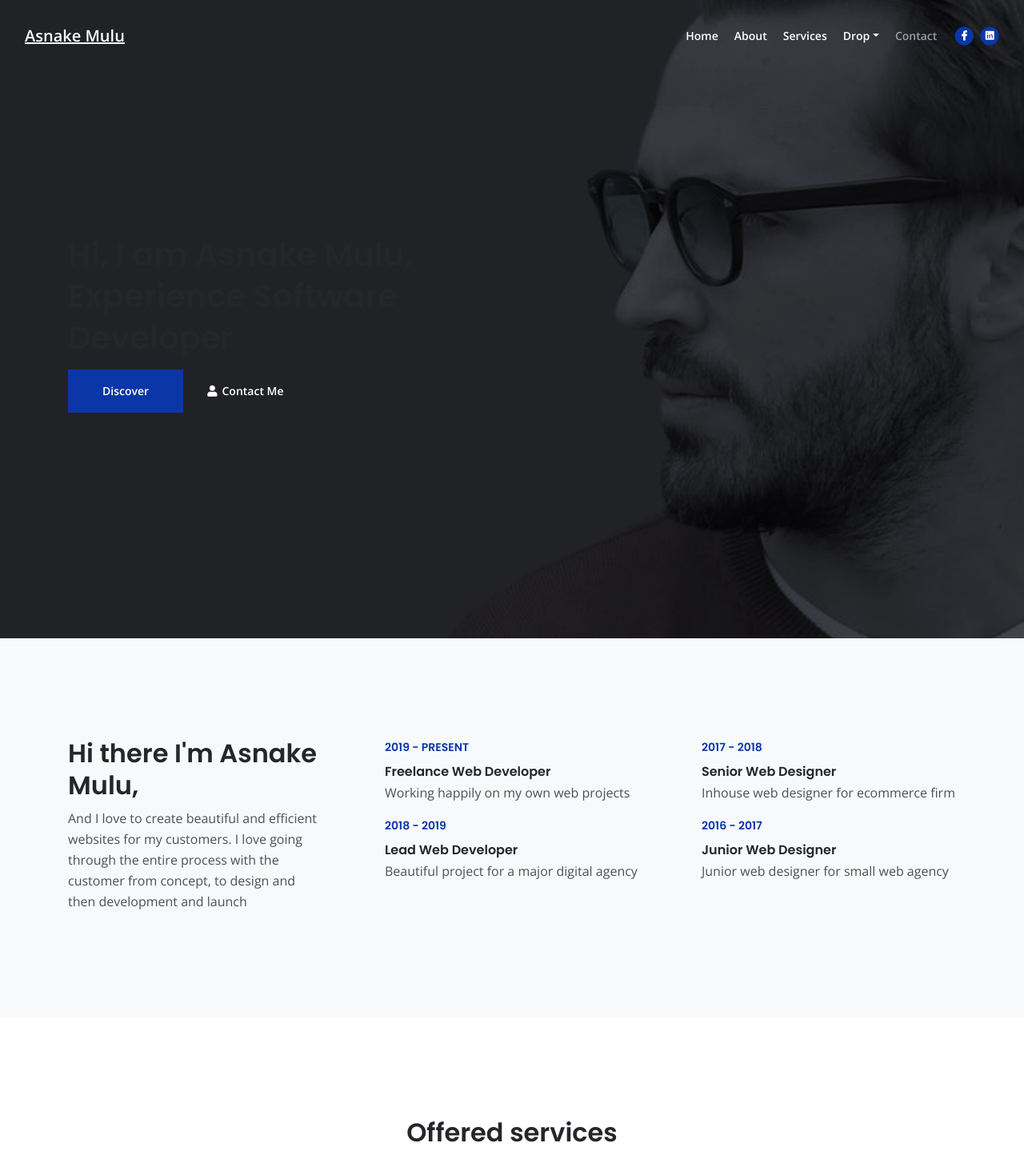
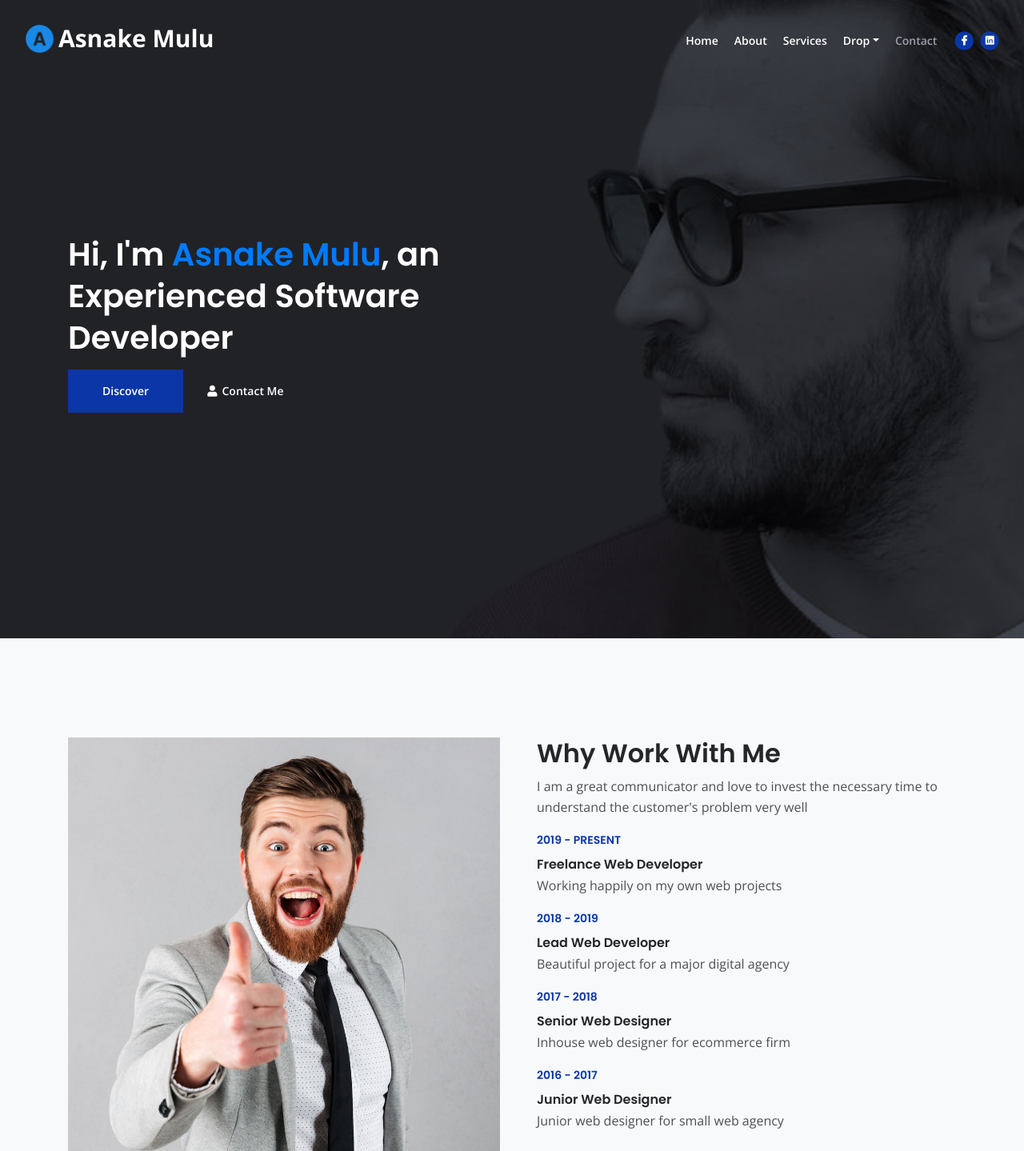
Before and after one commit to AsnakeMulu/AsnakeMulu.github.io, a plain HTML site: page index.html in a window 1280 px wide. Shown: the top 1439 px of the page at 80% size. Drawn offline with nearby package versions, Linux system fonts and the light colour scheme.

Commit message:
changes on index file

```diff
--- a/css/styles.css
+++ b/css/styles.css
@@ -385,8 +385,10 @@ input[type='checkbox'] {
 }
 
 .navbar .logo-image img {
-    width: 118px;
-	height: 36px;
+	width: 42px;
+		height: 42px;
+		padding-bottom: 5px;
+		padding-right: 5px;
 }
 
 .navbar .logo-text {
--- a/index.html
+++ b/index.html
@@ -37,10 +37,11 @@
         <div class="container">
 
             <!-- Image Logo -->
-            <a class="navbar-brand logo-image" href="index.html">Asnake Mulu</a>
+            <!-- <a class="navbar-brand logo-image" href="index.html"><img src="images/logo.svg" alt="alternative">Asnake Mulu</a> -->
 
             <!-- Text Logo - Use this if you don't have a graphic logo -->
-            <!-- <a class="navbar-brand logo-text page-scroll" href="index.html">Mark</a> -->
+            <a class="navbar-brand logo-text page-scroll logo-image" href="index.html"><img src="images/logo.png"
+                    alt="alternative">Asnake Mulu</a>
 
             <button class="navbar-toggler p-0 border-0" type="button" data-toggle="offcanvas">
                 <span class="navbar-toggler-icon"></span>
@@ -97,7 +98,9 @@
             <div class="row">
                 <div class="col-lg-6">
                     <div class="text-container">
-                        <h1 >Hi, I am <span>Asnake Mulu</span>, Experience Software Developer</h1>
+                        <h1 class="h1-medium text-white">Hi, I'm <span class="text-primary">Asnake Mulu</span>, an Experienced Software
+                            Developer
+                        </h1>
                         <a class="btn-solid-lg page-scroll" href="#about">Discover</a>
                         <a class="btn-outline-lg page-scroll" href="#contact"><i class="fas fa-user"></i>Contact Me</a>
                     </div> <!-- end of text-container -->
@@ -107,29 +110,26 @@
     </header> <!-- end of header -->
     <!-- end of header -->
 
-
     <!-- About-->
     <div id="about" class="basic-1 bg-gray">
+
         <div class="container">
             <div class="row">
-                <div class="col-lg-4">
-                    <div class="text-container first">
-                        <h2>Hi there I'm Asnake Mulu,</h2>
-                        <p>And I love to create beautiful and efficient websites for my customers. I love going through the entire process with the customer from concept, to design and then development and launch</p>
-                    </div> <!-- end of text-container -->
+                <div class="col-lg-6">
+                    <div class="image-container">
+                        <img class="img-fluid" src="images/about-1.jpg" alt="alternative">
+                    </div>
                 </div> <!-- end of col -->
-                <div class="col-lg-4">
+                <div class="col-lg-6">
                     <div class="text-container second">
+                        <h2>Why Work With Me</h2>
+                        <p>I am a great communicator and love to invest the necessary time to understand the customer's problem very well</p>
                         <div class="time">2019 - PRESENT</div>
                         <h6>Freelance Web Developer</h6>
                         <p>Working happily on my own web projects</p>
                         <div class="time">2018 - 2019</div>
                         <h6>Lead Web Developer</h6>
                         <p>Beautiful project for a major digital agency</p>
-                    </div> <!-- end of text-container -->
-                </div> <!-- end of col -->
-                <div class="col-lg-4">
-                    <div class="text-container third">
                         <div class="time">2017 - 2018</div>
                         <h6>Senior Web Designer</h6>
                         <p>Inhouse web designer for ecommerce firm</p>
@@ -138,6 +138,17 @@
                         <p>Junior web designer for small web agency</p>
                     </div> <!-- end of text-container -->
                 </div> <!-- end of col -->
+                <!-- <div class="col-lg-4">
+                    <div class="text-container third">
+                        <div class="time">2017 - 2018</div>
+                        <h6>Senior Web Designer</h6>
+                        <p>Inhouse web designer for ecommerce firm</p>
+                        <div class="time">2016 - 2017</div>
+                        <h6>Junior Web Designer</h6>
+                        <p>Junior web designer for small web agency</p>
+                    </div>
+                    </div> -->
+                    <!-- end of col -->
             </div> <!-- end of row -->
         </div> <!-- end of container -->
     </div> <!-- end of basic-1 -->
@@ -215,6 +226,7 @@
 		</div> <!-- end of area-2 -->
     </div> <!-- end of split -->
     <!-- end of details -->
+
 
 
     <!-- Projects -->
```
Also changed, not shown: images/12580.png (added), images/about-1.jpg (added), images/favicon.png (deleted), images/logo.png (added), images/logo.svg (deleted).
